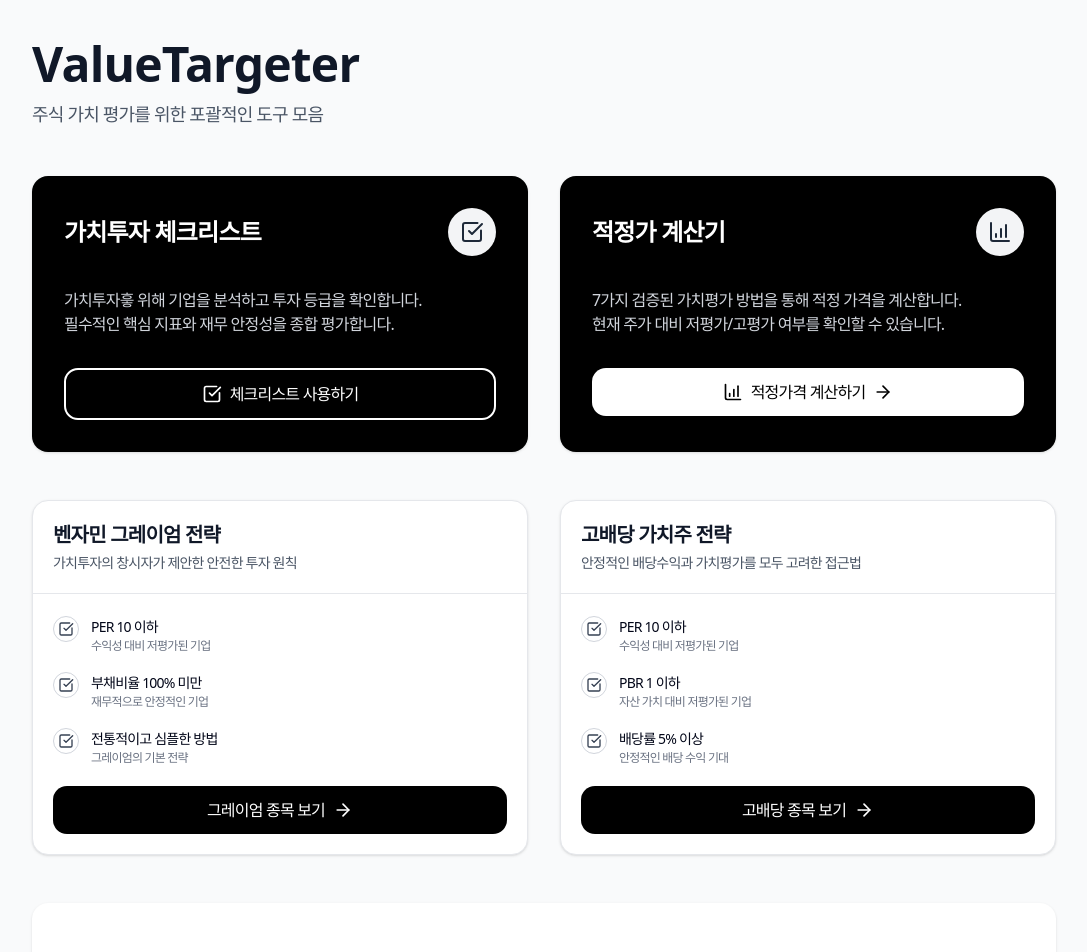
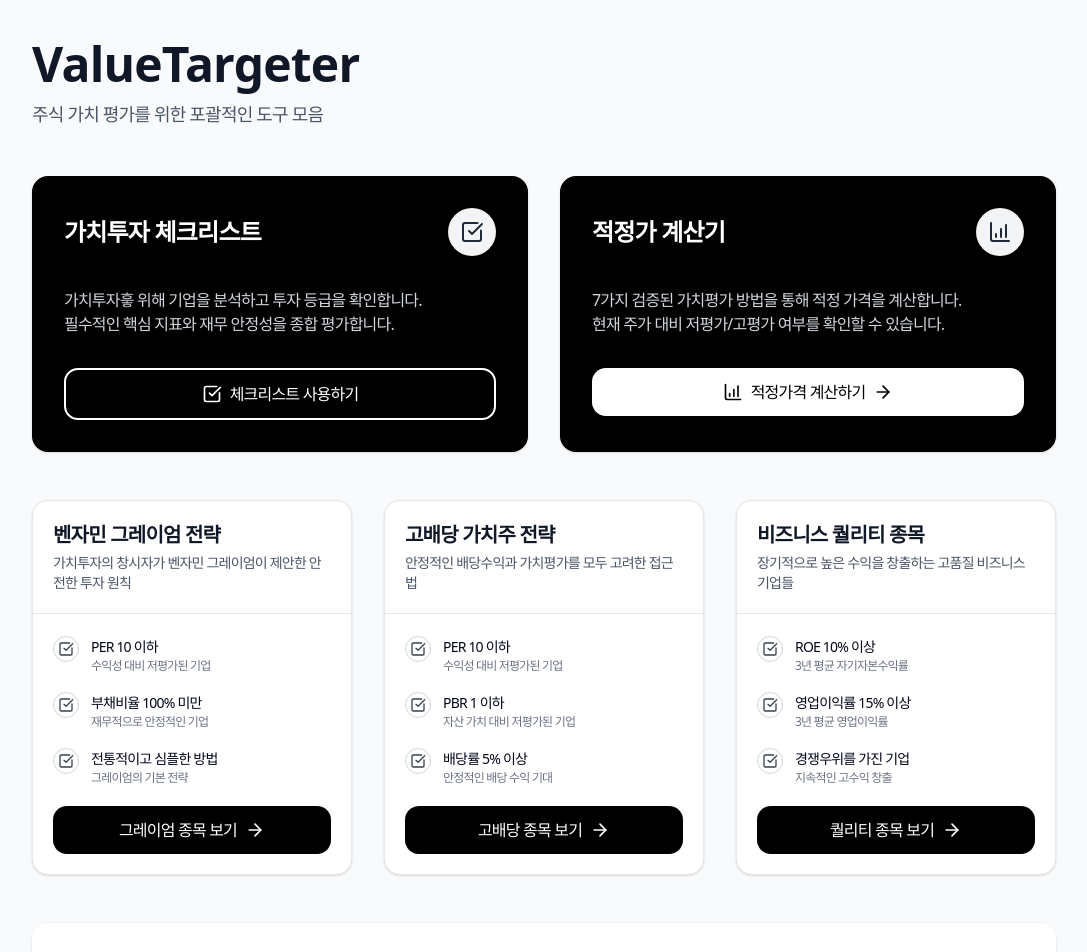
Before and after one commit to benefiboard/valuestocker, a Next.js app: page / in a window 1280 px wide. Shown: the top 952 px of the page, without its empty margins (96-1183 px from the left). Built offline with nearby package versions, Linux system fonts and the light colour scheme.

Commit message:
main-ui-0503-1

```diff
--- a/src/app/page.tsx
+++ b/src/app/page.tsx
@@ -10,9 +10,7 @@
 import ValuationModelsComparison from '../components/mainpage/ValuationModelsComparison';
 // 워크플로우 컴포넌트
 import WorkflowComponent from '../components/mainpage/WorkflowComponent';
-// 미니 계산기 컴포넌트
-//import MiniCalculator from '../components/MiniCalculator';
-
+import GrahamWisdomCard from '@/components/GrahamWisdomCard';
 export default function Home() {
   return (
     <div className="flex flex-col min-h-screen bg-gray-50 p-4 sm:p-6 md:p-10">
@@ -76,23 +74,17 @@
             </div>
           </div>
         </div>
-        {/* <hr className="mb-6 border-2 border-gray-200 sm:hidden" /> */}
 
         {/* 투자 전략 카드 섹션 */}
         <div className="mb-12">
-          {/* <h2 className="text-xl sm:text-2xl font-bold sm:text-center mb-6">
-            검증된 가치투자 전략
-          </h2> */}
-          {/* <p className="text-gray-600 text-center mb-8">
-            전문가들의 가치투자 전략으로 종목을 선별하세요
-          </p> */}
-
-          <div className="grid grid-cols-1 md:grid-cols-2 gap-6 sm:gap-8">
+          <div className="grid grid-cols-1 md:grid-cols-3  gap-6 sm:gap-8">
             {/* 벤자민 그레이엄 전략 카드 */}
             <div className="bg-white rounded-2xl border border-gray-200 shadow-sm hover:shadow-md transition-all duration-300 overflow-hidden">
               <div className="p-5 border-b border-gray-200">
                 <h3 className="text-xl font-bold text-gray-900 mb-1">벤자민 그레이엄 전략</h3>
-                <p className="text-sm text-gray-600">가치투자의 창시자가 제안한 안전한 투자 원칙</p>
+                <p className="text-sm text-gray-600">
+                  가치투자의 창시자가 벤자민 그레이엄이 제안한 안전한 투자 원칙
+                </p>
               </div>
 
               <div className="p-5">
@@ -187,6 +179,110 @@
                 </Link>
               </div>
             </div>
+
+            {/* 비즈니스 퀄리티 종목 카드 */}
+            <div className="bg-white rounded-2xl border border-gray-200 shadow-sm hover:shadow-md transition-all duration-300 overflow-hidden">
+              <div className="p-5 border-b border-gray-200">
+                <h3 className="text-xl font-bold text-gray-900 mb-1">비즈니스 퀄리티 종목</h3>
+                <p className="text-sm text-gray-600">
+                  장기적으로 높은 수익을 창출하는 고품질 비즈니스 기업들
+                </p>
+              </div>
+
+              <div className="p-5">
+                <div className="mb-5">
+                  <ul className="space-y-4">
+                    <li className="flex items-start">
+                      <div className="border border-gray-300 p-1 rounded-full mr-3 mt-0.5">
+                        <CheckSquare className="h-4 w-4 text-gray-700" />
+                      </div>
+                      <div>
+                        <span className="text-sm font-medium">ROE 10% 이상</span>
+                        <p className="text-xs text-gray-500">3년 평균 자기자본수익률</p>
+                      </div>
+                    </li>
+                    <li className="flex items-start">
+                      <div className="border border-gray-300 p-1 rounded-full mr-3 mt-0.5">
+                        <CheckSquare className="h-4 w-4 text-gray-700" />
+                      </div>
+                      <div>
+                        <span className="text-sm font-medium">영업이익률 15% 이상</span>
+                        <p className="text-xs text-gray-500">3년 평균 영업이익률</p>
+                      </div>
+                    </li>
+                    <li className="flex items-start">
+                      <div className="border border-gray-300 p-1 rounded-full mr-3 mt-0.5">
+                        <CheckSquare className="h-4 w-4 text-gray-700" />
+                      </div>
+                      <div>
+                        <span className="text-sm font-medium">경쟁우위를 가진 기업</span>
+                        <p className="text-xs text-gray-500">지속적인 고수익 창출</p>
+                      </div>
+                    </li>
+                  </ul>
+                </div>
+
+                <Link href="/quality" className="block w-full">
+                  <button className="w-full bg-black hover:bg-gray-800 text-white px-5 py-3 rounded-xl font-medium transition-colors flex items-center justify-center">
+                    퀄리티 종목 보기
+                    <ArrowRight className="ml-2 h-5 w-5" />
+                  </button>
+                </Link>
+              </div>
+            </div>
+
+            {/* 벤자민 그레이엄 지혜 카드 - 큰 화면에서만 표시 */}
+            {/* <div className="bg-white rounded-2xl border border-gray-200 shadow-sm hover:shadow-md transition-all duration-300 overflow-hidden lg:block hidden">
+              <div className="p-5 border-b border-gray-200">
+                <h3 className="text-xl font-bold text-gray-900 mb-1">가치투자의 지혜</h3>
+                <p className="text-sm text-gray-600">벤자민 그레이엄의 투자 철학과 원칙</p>
+              </div>
+
+              <div className="p-5">
+                <div className="mb-5">
+                  <ul className="space-y-4">
+                    <li className="flex items-start">
+                      <div className="border border-gray-300 p-1 rounded-full mr-3 mt-0.5">
+                        <CheckSquare className="h-4 w-4 text-gray-700" />
+                      </div>
+                      <div>
+                        <span className="text-sm font-medium">안전마진(Margin of Safety)</span>
+                        <p className="text-xs text-gray-500">
+                          적정가격보다 충분히 낮은 가격에 매수
+                        </p>
+                      </div>
+                    </li>
+                    <li className="flex items-start">
+                      <div className="border border-gray-300 p-1 rounded-full mr-3 mt-0.5">
+                        <CheckSquare className="h-4 w-4 text-gray-700" />
+                      </div>
+                      <div>
+                        <span className="text-sm font-medium">Low Risk & Medium Return</span>
+                        <p className="text-xs text-gray-500">낮은 위험으로 적절한 수익 추구</p>
+                      </div>
+                    </li>
+                    <li className="flex items-start">
+                      <div className="border border-gray-300 p-1 rounded-full mr-3 mt-0.5">
+                        <CheckSquare className="h-4 w-4 text-gray-700" />
+                      </div>
+                      <div>
+                        <span className="text-sm font-medium">"시장은 투표기가 아닌 저울"</span>
+                        <p className="text-xs text-gray-500">
+                          단기적 인기가 아닌 본질적 가치를 측정
+                        </p>
+                      </div>
+                    </li>
+                  </ul>
+                </div>
+
+                <Link href="/graham-wisdom" className="block w-full">
+                  <button className="w-full bg-black hover:bg-gray-800 text-white px-5 py-3 rounded-xl font-medium transition-colors flex items-center justify-center">
+                    투자 지혜 더 보기
+                    <ArrowRight className="ml-2 h-5 w-5" />
+                  </button>
+                </Link>
+              </div>
+            </div> */}
           </div>
         </div>
         {/* <hr className="mb-6 border-2 border-gray-200 sm:hidden" /> */}
--- a/src/app/quality/page.tsx
+++ b/src/app/quality/page.tsx
@@ -1,4 +1,4 @@
-//src/app/choi/page.tsx
+//src/app/quality/page.tsx
 
 'use client';
 
--- /dev/null
+++ b/src/components/GrahamWisdomCard.tsx
@@ -0,0 +1,54 @@
+import { ArrowRight, Quote } from 'lucide-react';
+import Link from 'next/link';
+
+const GrahamWisdomCard = () => {
+  return (
+    <div className="bg-gray-100 rounded-2xl border border-gray-200 shadow-sm hover:shadow-md transition-all duration-300 overflow-hidden h-full flex flex-col">
+      {/* 이미지 섹션 */}
+      <div className="h-48 bg-gray-800 relative overflow-hidden flex items-center justify-center">
+        <div className="absolute inset-0 opacity-50 bg-gray-900"></div>
+        <img
+          src="/api/placeholder/300/200"
+          alt="벤자민 그레이엄"
+          className="opacity-60 object-cover"
+        />
+        <div className="absolute bottom-0 left-0 right-0 p-4 text-white">
+          <h3 className="text-xl font-bold">벤자민 그레이엄</h3>
+          <p className="text-sm text-gray-200">가치투자의 아버지</p>
+        </div>
+      </div>
+
+      {/* 콘텐츠 섹션 */}
+      <div className="p-5 flex-1 flex flex-col">
+        <div className="mb-4 flex-1">
+          <div className="flex items-start mb-4">
+            <Quote className="h-8 w-8 text-gray-400 mr-2 mt-1 flex-shrink-0" />
+            <p className="text-gray-800 font-medium italic">
+              "투자는 투기가 아니라 분석이다. 안전한 원금과 적절한 수익이 당신의 목표가 되어야
+              한다."
+            </p>
+          </div>
+
+          <div className="mt-4">
+            <h4 className="text-sm font-bold text-gray-700 uppercase tracking-wider mb-2">
+              투자 철학
+            </h4>
+            <p className="text-sm text-gray-600">
+              그레이엄의 핵심 원칙은 <span className="font-semibold">Low Risk & Medium Return</span>
+              . 안전마진을 확보하고, 시장의 변동성에 휘둘리지 않는 합리적인 투자를 추구합니다.
+            </p>
+          </div>
+        </div>
+
+        <Link href="/graham-wisdom" className="block w-full mt-4">
+          <button className="w-full bg-gray-800 hover:bg-black text-white px-5 py-3 rounded-xl font-medium transition-colors flex items-center justify-center">
+            투자 지혜 더 보기
+            <ArrowRight className="ml-2 h-5 w-5" />
+          </button>
+        </Link>
+      </div>
+    </div>
+  );
+};
+
+export default GrahamWisdomCard;
```
